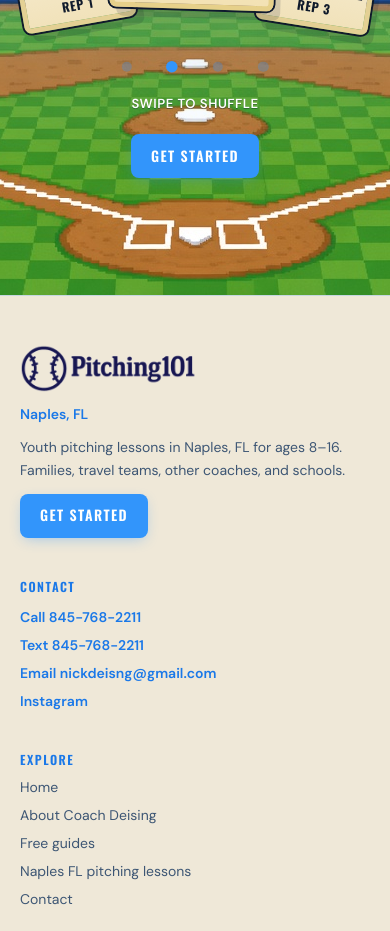
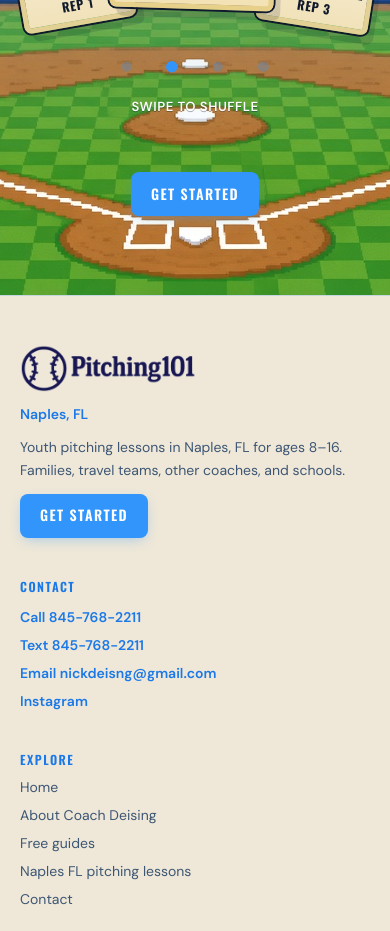
Before and after one commit to Pitching101/pitching101-web, a Next.js app: page / in a window 390 px wide. Shown: the part 4220-5151 px from the top of the page. Built offline with nearby package versions, Linux system fonts and the light colour scheme; a web font is replaced by a local one.

Commit message:
Give the stadium Get started button room above and below.
It was sitting on the dirt under the swipe line. More space so
it reads as its own action.

Co-authored-by: nickdeisng-hash <nickdeisng-hash@users.noreply.github.com>

```diff
--- a/src/app/globals.css
+++ b/src/app/globals.css
@@ -1843,13 +1843,16 @@ html.glove-cursor * {
   gap: 0.35rem;
 }
 .training-clips-hint {
-  margin: 0.35rem 0 0;
+  margin: 0.55rem 0 0;
   font-size: 0.82rem;
   font-weight: 600;
   letter-spacing: 0.04em;
   text-transform: uppercase;
   color: #fff;
   text-shadow: 0 1px 0 rgba(15, 26, 46, 0.35);
+}
+.home-stadium-inner .stadium-cta {
+  margin-top: 2.15rem;
 }
 @media (max-width: 560px) {
   .clip-fan { min-height: 24.5rem; padding: 0.5rem 0 1.4rem; }
--- a/src/app/page.tsx
+++ b/src/app/page.tsx
@@ -169,10 +169,10 @@ export default function HomePage() {
           />
         </div>
         <div className="home-stadium-inner">
-          <Reveal className="mx-auto flex max-w-3xl flex-col items-center gap-5 px-4 pt-14 pb-24 text-center sm:px-8 sm:pt-28 sm:pb-44">
+          <Reveal className="mx-auto flex max-w-3xl flex-col items-center gap-5 px-4 pt-14 pb-32 text-center sm:px-8 sm:pt-28 sm:pb-48">
             <p className="ui-title ui-title-sm">See how we train</p>
             <TrainingClipsStrip />
-            <Link href="/contact/" className="btn">
+            <Link href="/contact/" className="btn stadium-cta">
               Get started
             </Link>
           </Reveal>
```
